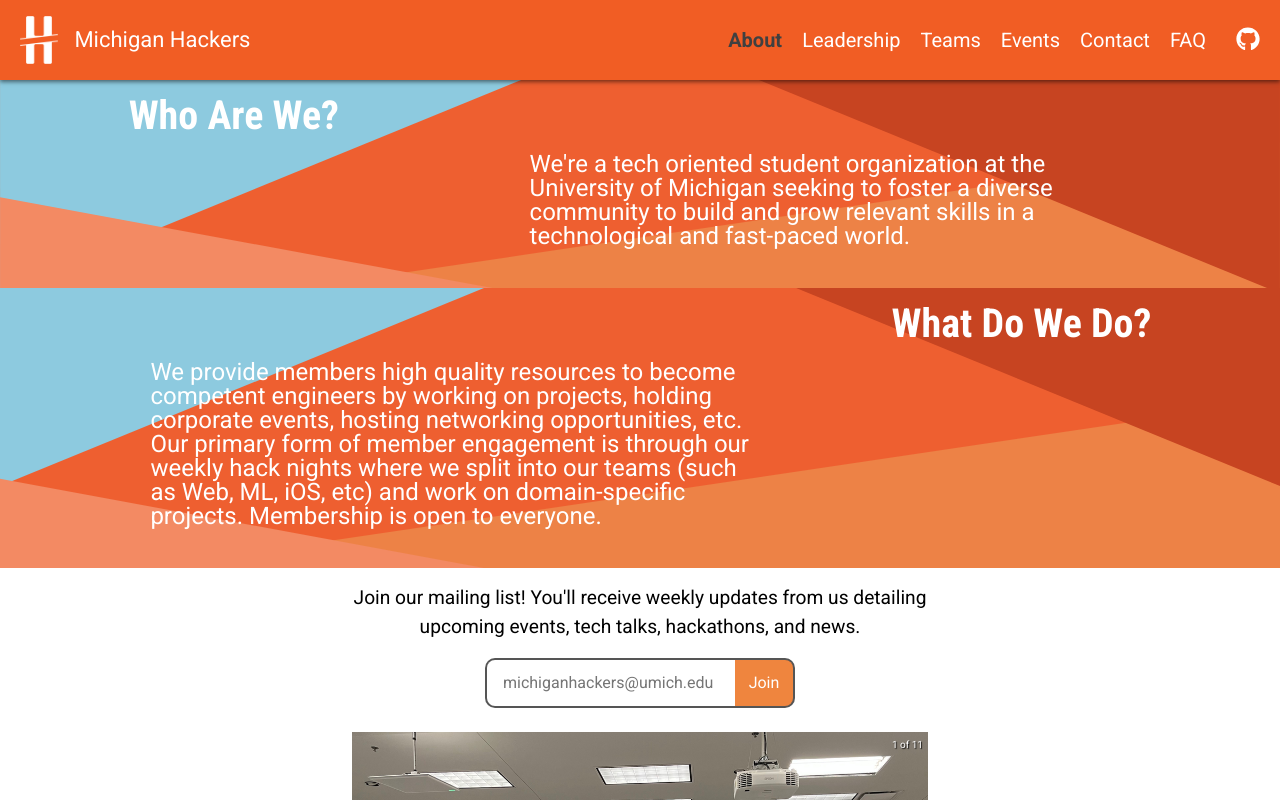
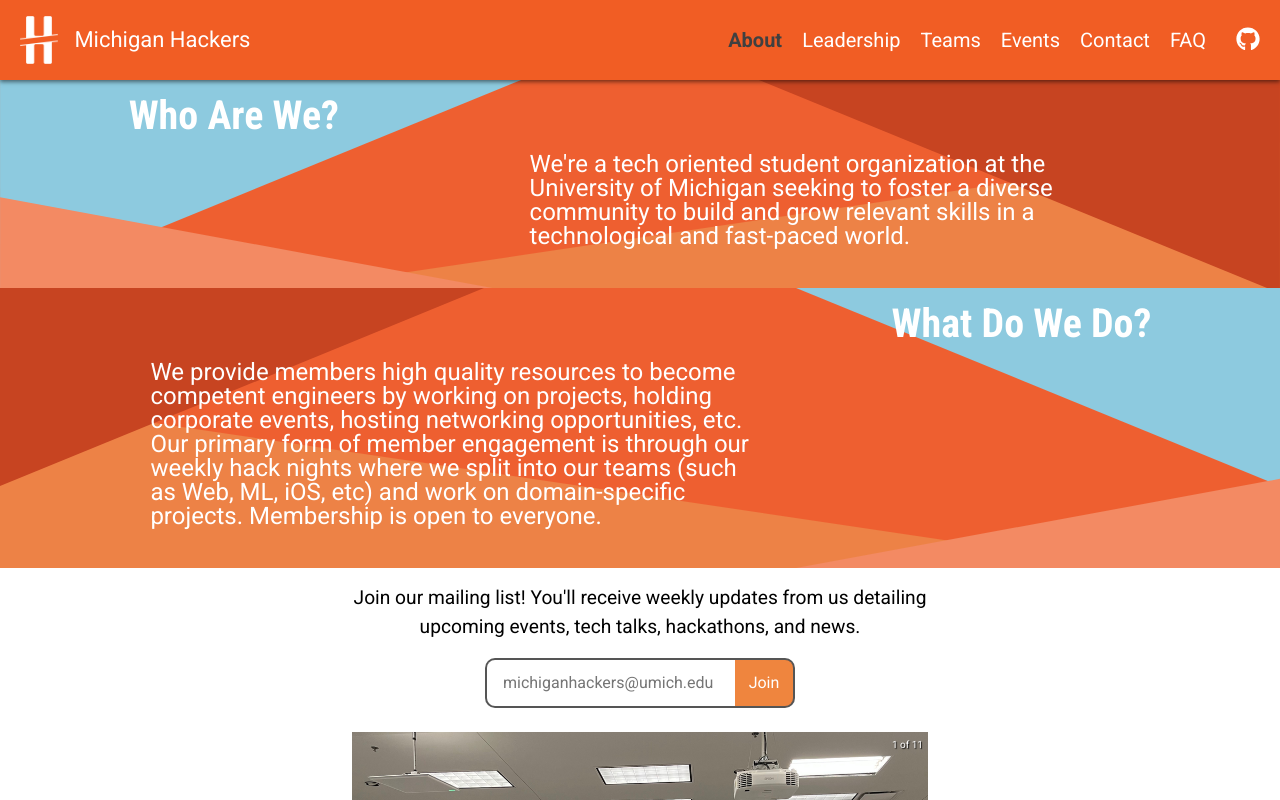
Before and after one commit to michiganhackers/mh-web-new, a React (Create React App) app: page /about in a window 1280 px wide. Shown: the top 800 px of the page. Built offline with nearby package versions, Linux system fonts and the light colour scheme; no server answers.

Commit message:
Split Mission Statement into two elements
Mirroring is now manually applied to get around the weird styled
components bug.

```diff
--- a/src/components/About/About.jsx
+++ b/src/components/About/About.jsx
@@ -4,12 +4,7 @@ import styled, { useTheme } from "styled-components";
 import Sponsors from "./Sponsors.jsx";
 import MailingList from "components/MailingList/MailingList.jsx";
 import devices from "utility/MediaQueries.js";
-// import about_bg_2x1 from "assets/about_bg_2x1.svg";
-// import about_bg_2x1_mirror from "assets/about_bg_2x1_mirror.svg";
-// import about_bg_6x1 from "assets/about_bg_6x1.svg";
-// import about_bg_6x1_mirror from "assets/about_bg_6x1_mirror.svg";
-
-import Navbar from "components/Navbar";
+import Navbar from "components/Navbar.jsx";
 import ClubImagesCarousel from "components/ClubImagesCarousel.jsx";
 import { SubTheme } from "ThemeComponents.jsx";
 import { Background2x1, Background6x1 } from "./AboutSVGBackgrounds.jsx";
@@ -35,36 +30,31 @@ const MissionStatementElement = styled.article`
       background-image: none;
       background-color: ${(props) => props.theme.background};
     `}
+`;
 
-    // somehow, devices.tablet is subsuming everything below it
-    // no clue how this started or how to fix it
-    &:nth-of-type(even) {
-      background-image: url(${(props) => props.image6x1Mirrored});
-
-      ${devices.tablet`
-        background-image: url(${(props) => props.image2x1Mirrored});
-      `}
-
-      ${devices.small`
+const MissionStatementElementMirrored = styled(MissionStatementElement)`
+    ${devices.small`
         background-image: none;
         background-color: ${(props) => props.theme.backgroundAlt};
-      `}
-    }
-
+    `}
 `;
 
-
-function MissionStatement({ children }) {
+function MissionStatement({ children, isMirrored = false }) {
     const { svg: svgTheme } = useTheme();
-    return (
+    return isMirrored ? (
         <MissionStatementElement
             image2x1={Background2x1(svgTheme)}
-            image2x1Mirrored={Background2x1(svgTheme, true)}
             image6x1={Background6x1(svgTheme)}
-            image6x1Mirrored={Background6x1(svgTheme, true)}
         >
             {children}
         </MissionStatementElement>
+    ) : (
+        <MissionStatementElementMirrored
+            image2x1={Background2x1(svgTheme, true)}
+            image6x1={Background6x1(svgTheme, true)}
+        >
+            {children}
+        </MissionStatementElementMirrored>
     );
 }
 
@@ -147,7 +137,7 @@ const About = () => (
         <SubTheme name={"about"}>
             <AboutWrapper>
                 <SubTheme name={"mission"}>
-                    <MissionStatement>
+                    <MissionStatement isMirrored={true}>
                         <MissionWidthWrapper>
                             <MissionTitle>Who Are We?</MissionTitle>
                             <MissionBody alignment="right">
```
